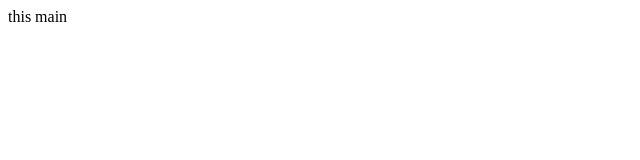
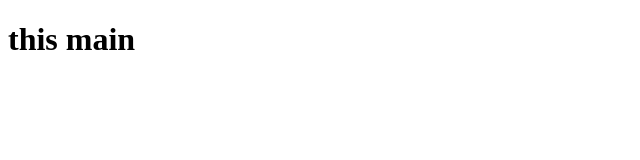
Before and after one commit to sumii-7/branch-test, a plain HTML site: page index.html in a window 1280 px wide. Shown: the whole page, without its empty margins (0-640 px from the left). Drawn offline with Linux system fonts and the light colour scheme.

Commit message:
index 코드 수정

```diff
--- a/index.html
+++ b/index.html
@@ -6,6 +6,6 @@
     <title>Document</title>
   </head>
   <body>
-    this main
+    <h1>this main</h1>
   </body>
 </html>
```
